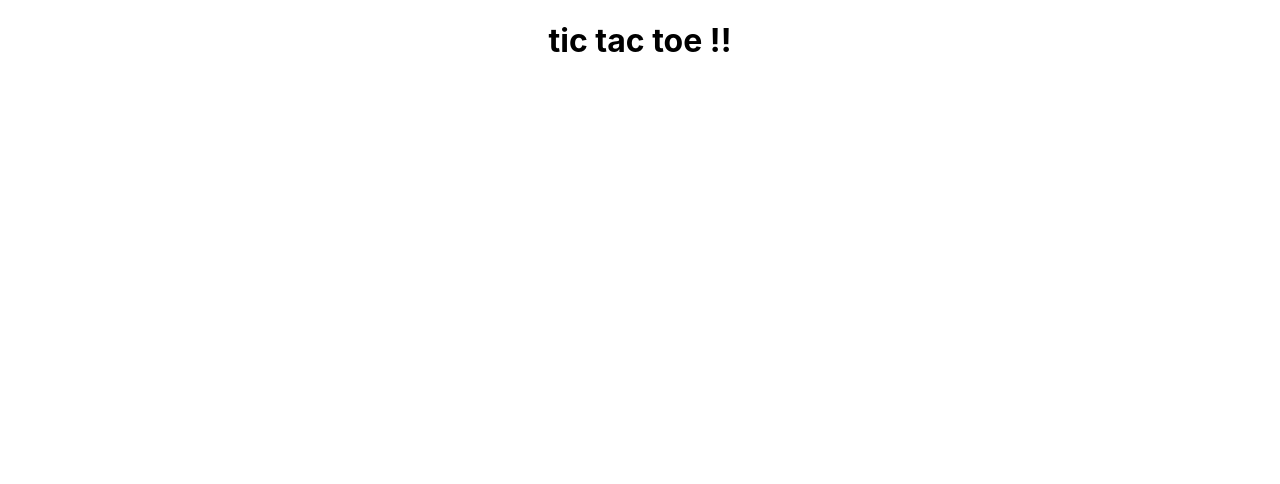
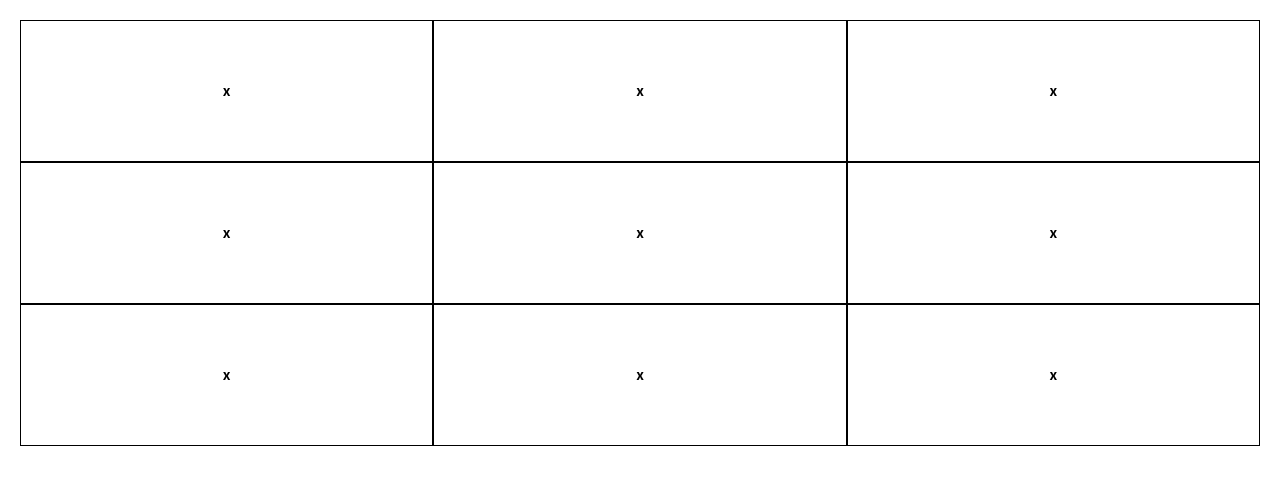
Before and after one commit to AvhiMaz/tic-tac-toe-REACT, a React (Create React App) app: page / in a window 1280 px wide. Shown: the top 484 px of the page. Built offline with nearby package versions, Linux system fonts and the light colour scheme.

Commit message:
created the frontend

```diff
--- a/src/App.css
+++ b/src/App.css
@@ -1,38 +1,9 @@
-.App {
-  text-align: center;
+.board-row{
+  display: flex;
+  justify-content: space-evenly;
+  align-items: center;
 }
 
-.App-logo {
-  height: 40vmin;
-  pointer-events: none;
+.board-container{
+  margin: 20px;
 }
-
-@media (prefers-reduced-motion: no-preference) {
-  .App-logo {
-    animation: App-logo-spin infinite 20s linear;
-  }
-}
-
-.App-header {
-  background-color: #282c34;
-  min-height: 100vh;
-  display: flex;
-  flex-direction: column;
-  align-items: center;
-  justify-content: center;
-  font-size: calc(10px + 2vmin);
-  color: white;
-}
-
-.App-link {
-  color: #61dafb;
-}
-
-@keyframes App-logo-spin {
-  from {
-    transform: rotate(0deg);
-  }
-  to {
-    transform: rotate(360deg);
-  }
-}
--- a/src/App.js
+++ b/src/App.js
@@ -1,11 +1,12 @@
 import './App.css';
+import Board from './tic-tac-toe/Board';
 
 function App() {
-  return (
-    <div className="App">
-     <h1> tic tac toe !!</h1>
+  return(
+    <div>
+      <Board />
     </div>
-  );
+  )
 }
 
 export default App;
--- /dev/null
+++ b/src/tic-tac-toe/Board.jsx
@@ -0,0 +1,27 @@
+import React from "react";
+import Squares from "./Squares";
+
+
+const Board = () => {
+    return (
+        <div className="board-container">
+            <div className="board-row">
+                <Squares />
+                <Squares />
+                <Squares />
+            </div>
+            <div className="board-row">
+                <Squares />
+                <Squares />
+                <Squares />
+            </div>
+            <div className="board-row">
+                <Squares />
+                <Squares />
+                <Squares />
+            </div>
+        </div>
+    )
+}
+
+export default Board;
--- /dev/null
+++ b/src/tic-tac-toe/Squares.jsx
@@ -0,0 +1,23 @@
+import React from "react";
+
+const Squares = () => {
+    return (
+        <div
+            className="squares"
+            style=
+            {{
+                border: "1px solid",
+                height: "100px",
+                width: "100%",
+                display: "flex",
+                justifyContent: "center",
+                alignItems: "center",
+                padding: "20px 0"
+            }}>
+
+            <h5>x</h5>
+        </div>
+    )
+}
+
+export default Squares;
```
